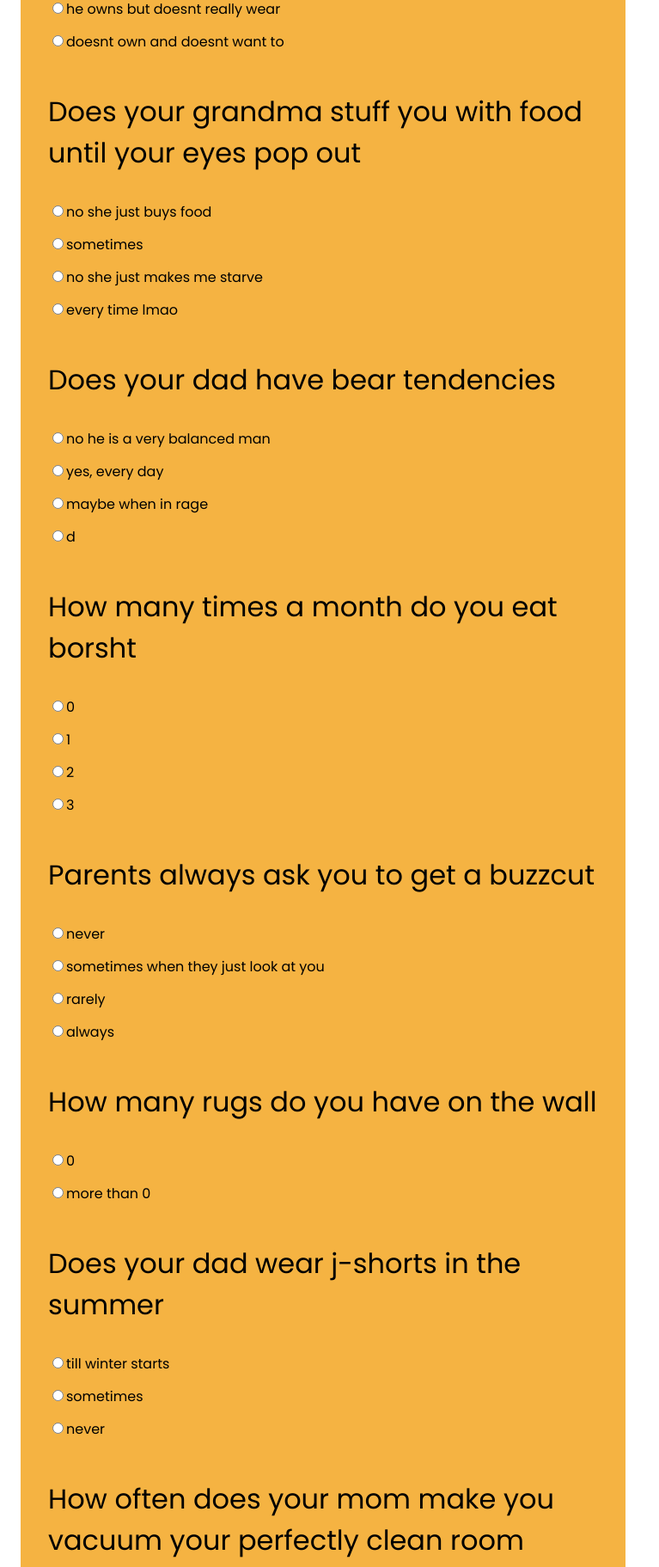
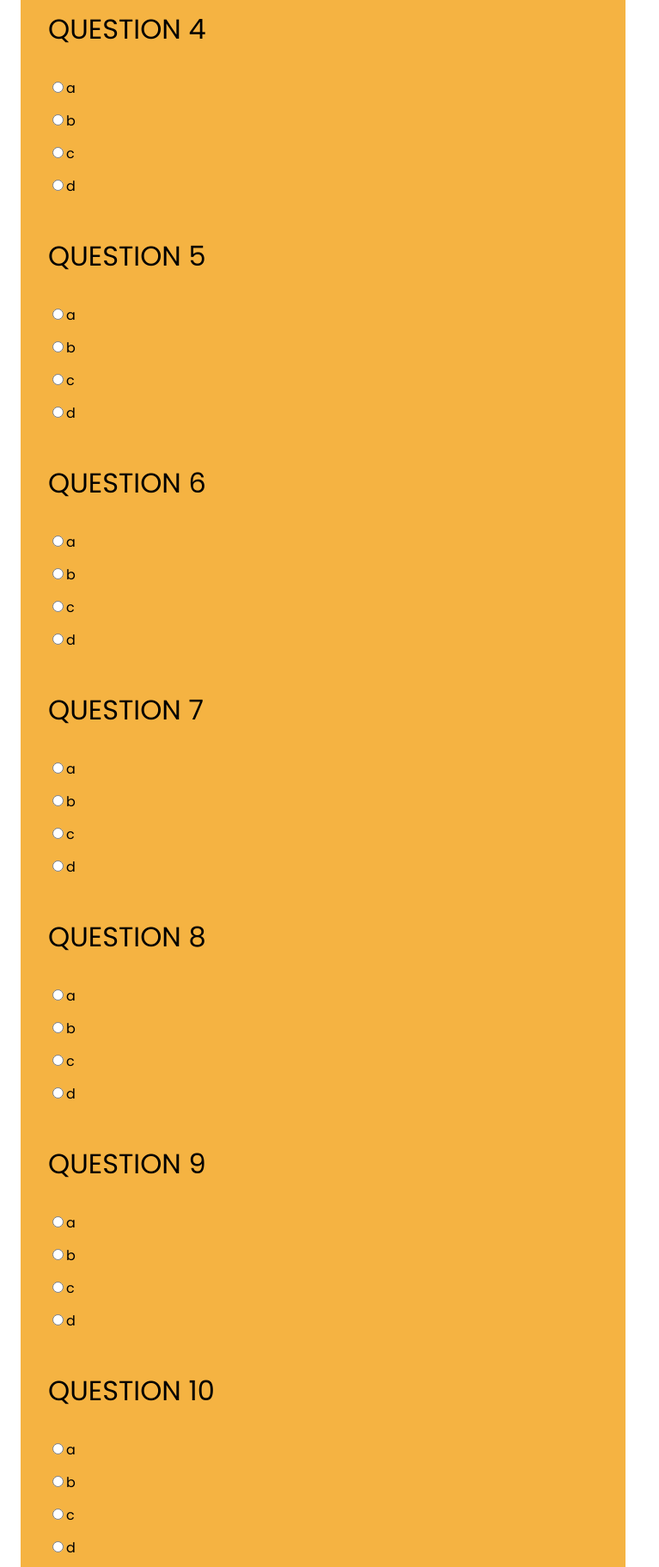
Before and after one commit to staten-island-tech/quizgame-datos-team, a plain HTML site: page index.html in a window 1280 px wide. Shown: the part 958-2781 px from the top of the page at 86% size, without its empty margins (0-767 px from the left). Drawn offline with Linux system fonts and the light colour scheme.

Commit message:
yoyoyoyoyyo

```diff
--- a/app.js
+++ b/app.js
@@ -12,7 +12,7 @@ function check() {
   var question10 = document.quiz.question10.value;
   var correct = 0;
   // for every correct question you get 1 more unit added to the value of "correct"
-  if (question1 == "c") {
+  if (question1 == "a") {
     correct++;
   }
 
@@ -20,27 +20,27 @@ function check() {
     correct++;
   }
 
-  if (question3 == "b") {
+  if (question3 == "a") {
     correct++;
   }
 
-  if (question4 == "c") {
+  if (question4 == "a") {
     correct++;
   }
 
-  if (question5 == "b") {
+  if (question5 == "a") {
     correct++;
   }
 
-  if (question6 == "3") {
+  if (question6 == "a") {
     correct++;
   }
 
-  if (question7 == "b") {
+  if (question7 == "a") {
     correct++;
   }
 
-  if (question8 == "b") {
+  if (question8 == "a") {
     correct++;
   }
 
@@ -48,12 +48,16 @@ function check() {
     correct++;
   }
 
-  if (question10 == "b") {
+  if (question10 == "a") {
     correct++;
   }
 
+<<<<<<< HEAD
   var message = ["true russian", "medium true", "not russian at all"];
   var message = ["good job", "kinda good job", "bad job"];
+=======
+  var message = ["good prompt", "medium prompt", "bad prompt"];
+>>>>>>> parent of c909032 (yeee)
   var images = ["img/happyface.png", "img/straightface.png", "img/sadface.png"];
 
   var range;
--- a/index.html
+++ b/index.html
@@ -9,67 +9,69 @@
     <title>QUIZ GAME</title>
 </head>
 <body>
-    <h1>HOW RUSSIAN ARE YOU QUIZ</h1>
+    <h1>QUIZ</h1>
 
     <form id = "quiz" name="quiz">
 
-        <p>Do your parents want a Lexus</p>
-        <input id="mc" type="radio" name="question1" value="a">not at all<br>
-        <input id="mc" type="radio" name="question1" value="b">maybe a bit<br>
-        <input id="mc" type="radio" name="question1" value="c">yes<br>
-        <input id="mc" type="radio" name="question1" value="d">yes but way too much<br>
+        <p>QUESTION 1</p>
+        <input id="mc" type="radio" name="question1" value="a">front end text<br>
+        <input id="mc" type="radio" name="question1" value="b">b<br>
+        <input id="mc" type="radio" name="question1" value="c">c<br>
+        <input id="mc" type="radio" name="question1" value="d">d<br>
 
-        <p>Does your dad own and proudly wear a fanny pack</p>
-        <input id="mc" type="radio" name="question2" value="a">yes and maybe a bit much<br>
-        <input id="mc" type="radio" name="question2" value="b">yes but doesnt wear it<br>
-        <input id="mc" type="radio" name="question2" value="c">not at all<br>
-        <input id="mc" type="radio" name="question2" value="d">hates fanny packs<br>
+        <p>QUESTION 2</p>
+        <input id="mc" type="radio" name="question2" value="a">a<br>
+        <input id="mc" type="radio" name="question2" value="b">b<br>
+        <input id="mc" type="radio" name="question2" value="c">c<br>
+        <input id="mc" type="radio" name="question2" value="d">d<br>
 
-        <p>Does your dad wear sandals without socks</p>
-        <input id="mc" type="radio" name="question3" value="a">ew thats disgusting<br>
-        <input id="mc" type="radio" name="question3" value="b">all summer long<br>
-        <input id="mc" type="radio" name="question3" value="c">he owns but doesnt really wear<br>
-        <input id="mc" type="radio" name="question3" value="d">doesnt own and doesnt want to<br>
+        <p>QUESTION 3</p>
+        <input id="mc" type="radio" name="question3" value="a">a<br>
+        <input id="mc" type="radio" name="question3" value="b">b<br>
+        <input id="mc" type="radio" name="question3" value="c">c<br>
+        <input id="mc" type="radio" name="question3" value="d">d<br>
 
-        <p>Does your grandma stuff you with food until your eyes pop out</p>
-        <input id="mc" type="radio" name="question4" value="a">no she just buys food<br>
-        <input id="mc" type="radio" name="question4" value="b">sometimes<br>
-        <input id="mc" type="radio" name="question4" value="c">no she just makes me starve<br>
-        <input id="mc" type="radio" name="question4" value="d">every time lmao<br>
+        <p>QUESTION 4</p>
+        <input id="mc" type="radio" name="question4" value="a">a<br>
+        <input id="mc" type="radio" name="question4" value="b">b<br>
+        <input id="mc" type="radio" name="question4" value="c">c<br>
+        <input id="mc" type="radio" name="question4" value="d">d<br>
 
-        <p>Does your dad have bear tendencies</p>
-        <input id="mc" type="radio" name="question5" value="a">no he is a very balanced man<br>
-        <input id="mc" type="radio" name="question5" value="b">yes, every day<br>
-        <input id="mc" type="radio" name="question5" value="c">maybe when in rage<br>
+        <p>QUESTION 5</p>
+        <input id="mc" type="radio" name="question5" value="a">a<br>
+        <input id="mc" type="radio" name="question5" value="b">b<br>
+        <input id="mc" type="radio" name="question5" value="c">c<br>
         <input id="mc" type="radio" name="question5" value="d">d<br>
 
-        <p>How many times a month do you eat borsht</p>
-        <input id="mc" type="radio" name="question6" value="a">0<br>
-        <input id="mc" type="radio" name="question6" value="b">1<br>
-        <input id="mc" type="radio" name="question6" value="c">2<br>
-        <input id="mc" type="radio" name="question6" value="d">3<br>
+        <p>QUESTION 6</p>
+        <input id="mc" type="radio" name="question6" value="a">a<br>
+        <input id="mc" type="radio" name="question6" value="b">b<br>
+        <input id="mc" type="radio" name="question6" value="c">c<br>
+        <input id="mc" type="radio" name="question6" value="d">d<br>
 
-        <p>Parents always ask you to get a buzzcut</p>
-        <input id="mc" type="radio" name="question7" value="a">never<br>
-        <input id="mc" type="radio" name="question7" value="b">sometimes when they just look at you<br>
-        <input id="mc" type="radio" name="question7" value="c">rarely<br>
-        <input id="mc" type="radio" name="question7" value="d">always<br>
+        <p>QUESTION 7</p>
+        <input id="mc" type="radio" name="question7" value="a">a<br>
+        <input id="mc" type="radio" name="question7" value="b">b<br>
+        <input id="mc" type="radio" name="question7" value="c">c<br>
+        <input id="mc" type="radio" name="question7" value="d">d<br>
 
-        <p>How many rugs do you have on the wall</p>
-        <input id="mc" type="radio" name="question8" value="a">0<br>
-        <input id="mc" type="radio" name="question8" value="b">more than 0<br>
+        <p>QUESTION 8</p>
+        <input id="mc" type="radio" name="question8" value="a">a<br>
+        <input id="mc" type="radio" name="question8" value="b">b<br>
+        <input id="mc" type="radio" name="question8" value="c">c<br>
+        <input id="mc" type="radio" name="question8" value="d">d<br>
 
+        <p>QUESTION 9</p>
+        <input id="mc" type="radio" name="question9" value="a">a<br>
+        <input id="mc" type="radio" name="question9" value="b">b<br>
+        <input id="mc" type="radio" name="question9" value="c">c<br>
+        <input id="mc" type="radio" name="question9" value="d">d<br>
 
-        <p>Does your dad wear j-shorts in the summer</p>
-        <input id="mc" type="radio" name="question9" value="a">till winter starts<br>
-        <input id="mc" type="radio" name="question9" value="b">sometimes<br>
-        <input id="mc" type="radio" name="question9" value="c">never<br>
-
-
-        <p>How often does your mom make you vacuum your perfectly clean room</p>
-        <input id="mc" type="radio" name="question10" value="a">never<br>
-        <input id="mc" type="radio" name="question10" value="b">couple times a week when shes in a bad mood<br>
-
+        <p>QUESTION 10</p>
+        <input id="mc" type="radio" name="question10" value="a">a<br>
+        <input id="mc" type="radio" name="question10" value="b">b<br>
+        <input id="mc" type="radio" name="question10" value="c">c<br>
+        <input id="mc" type="radio" name="question10" value="d">d<br>
 
         <input type="button" value="Finished" id="button" onclick="check();">
 
```
Also changed, not shown: highscores 2.html (deleted, +0 -21 lines).
